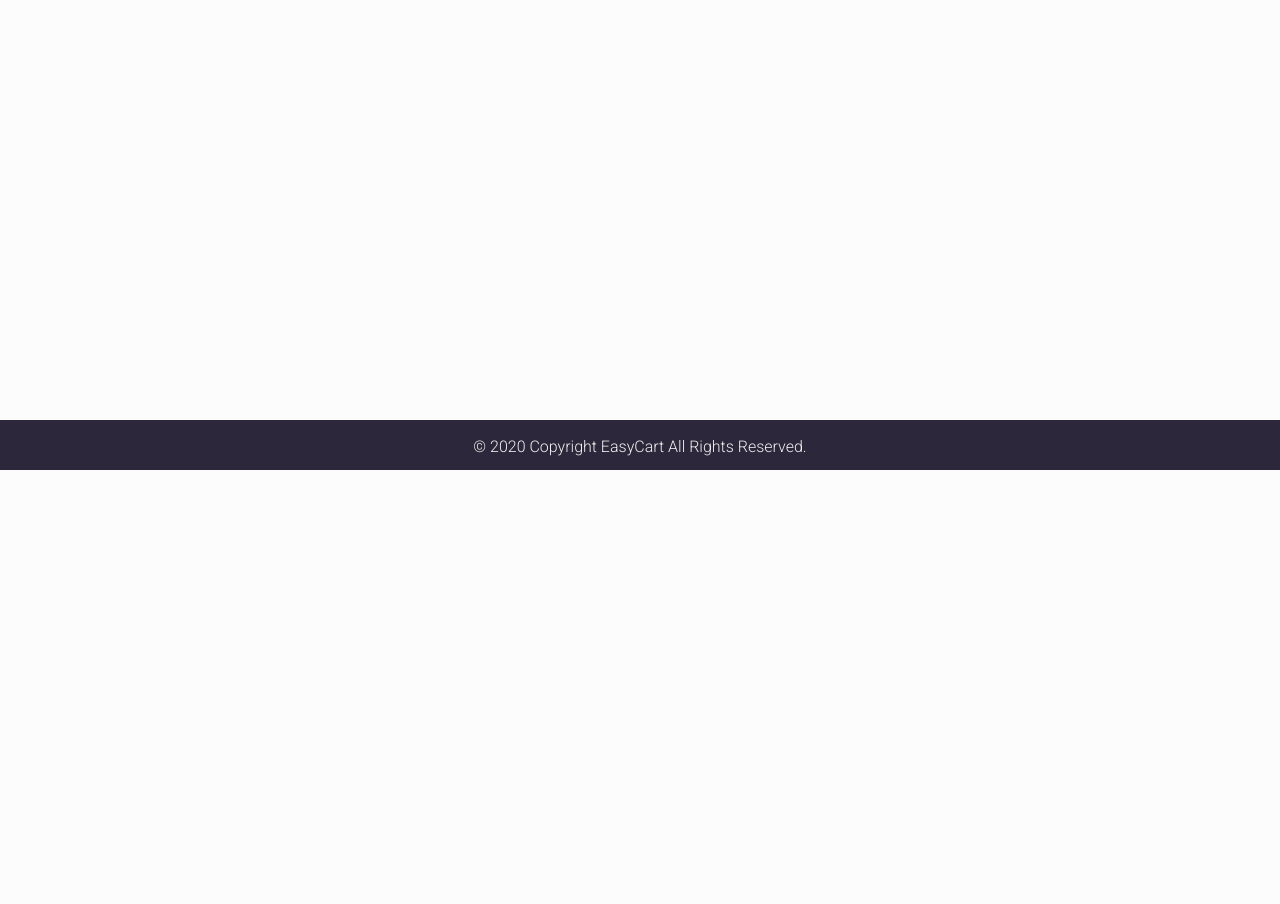
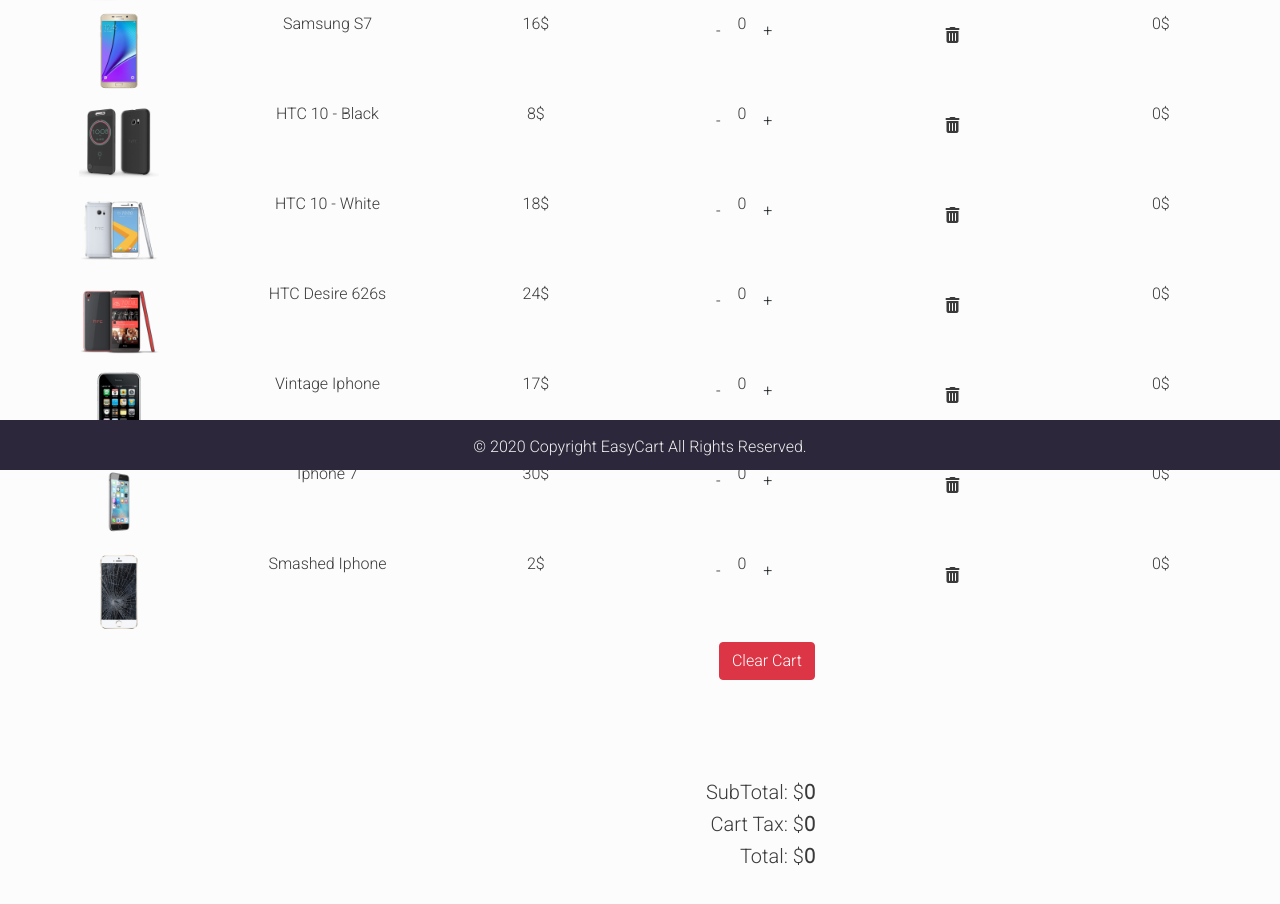
Before and after one commit to rohankavathekar/easy-cart, a React (Create React App) app: page /cart in a window 1280 px wide. Shown: the part 330-1234 px from the top of the page. Before the commit the page ends 800 px from the top, so only its background shows below. Built offline with nearby package versions, Linux system fonts and the light colour scheme.

Commit message:
cart state manegement

```diff
--- a/src/components/Cart/Cart.js
+++ b/src/components/Cart/Cart.js
@@ -1,11 +1,14 @@
-import React from 'react';
+import React, { Component } from 'react'
 import Title from '../Title';
 import CartColumns from './CartColumns'
+import CartTotals from './CartTotals'
 import EmptyCart from './EmptyCart'
 import {ProductConsumer} from '../../context'
 import CartList from './CartList';
 
-const Cart = () => {
+
+export default class Cart extends Component {
+  render() {
     return (
       <div>
         <ProductConsumer>
@@ -18,6 +21,7 @@
                     <Title name="Cart"/>
                     <CartColumns/>
                     <CartList value={value}/>
+                    <CartTotals value={value}/>
                   </div>
                 );
               }
@@ -29,6 +33,5 @@
         </ProductConsumer>
       </div>
     );
-};
-
-export default Cart;
+  }
+}
--- /dev/null
+++ b/src/components/Cart/CartTotals.js
@@ -0,0 +1,25 @@
+import React from 'react'
+import {Link} from "react-router-dom";
+
+export default function CartTotals({value}) {
+    const {cartSubtotal,cartTax,cartTotal,clearCart} = value;
+    return (
+        <div>
+            <div className="container">
+                <div className="row">
+                    <div className="col-10  col-sm-8 text-capitalize text-right">
+                        <Link to ="/">
+                            <button className="btn btn-danger" type="button"
+                            onClick={()=>clearCart()}>Clear Cart</button>
+                        </Link>
+                            <div className="mtb-100">
+                                <h5>subTotal: $<strong>{cartSubtotal}</strong></h5>
+                                <h5>Cart Tax: $<strong>{cartTax}</strong></h5>
+                                <h5>Total: $<strong>{cartTotal}</strong></h5>
+                            </div>
+                    </div>
+                </div>
+            </div>
+        </div>
+    )
+}
--- a/src/components/Title.js
+++ b/src/components/Title.js
@@ -5,7 +5,7 @@
     <div>
       <div className="row">
         <div className="col-10 mx-auto mtb-20 text-center text-title">
-  <h1 className="font-weight-bold">{props.name}</h1>
+          <h1 className="font-weight-bold">{props.name}</h1>
         </div>
       </div>
     </div>
--- a/src/context.js
+++ b/src/context.js
@@ -7,8 +7,8 @@
     state={
         products:[],
         detailProduct:detailProduct,
-        cart:[],
-        cartSubTotal:0,
+        cart:storeProducts,
+        cartSubtotal:0,
         cartTax:0,
         cartTotal:0
     }
@@ -37,8 +37,8 @@
         })
     }
     addToCart = (id) => {
-        let tempProducts = [...this.state.products]
-        const index = tempProducts.indexOf(this.getItem(id))
+        let tempProducts = [...this.state.products];
+        const index = tempProducts.indexOf(this.getItem(id));
         const product = tempProducts[index];
         product.inCart = true;
         product.count = 1;
@@ -65,6 +65,20 @@
     clearCart = () => {
         console.log("clear Cart")
     }
+    addTotals = () => {
+        let subTotal = 0;
+        this.state.cart.map(item =>(subTotal += item.total));
+        const tempTax = subTotal * 0.1;
+        const tax = parseFloat(tempTax.toFixed(2));
+        const total = subTotal + tax;
+        this.setState(()=>{
+            return{
+                cartSubtotal:subTotal,
+                cartTax:tax,
+                cartTotal:total
+            }
+        })
+    }
 
     render() {
         return (
```
Lines whose indentation alone changed are shown as unchanged.
